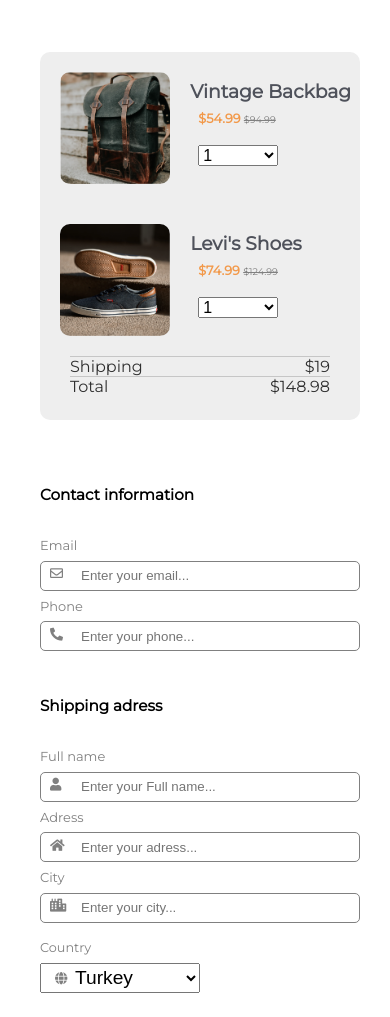
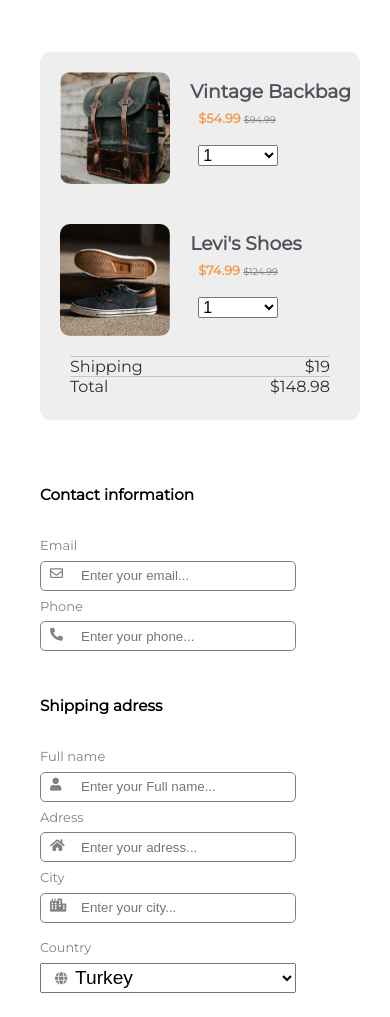
Before and after one commit to Rifatkazak/Checkout-form, a plain HTML site: page index.html in a window 390 px wide. Shown: the part 42-1059 px from the top of the page. Drawn offline with Linux system fonts and the light colour scheme.

Commit message:
new last

```diff
--- a/style.css
+++ b/style.css
@@ -249,10 +249,10 @@ i{
     }
     #email, #tel, #fname, #adress,
     #city, #postcode {
-        width: 20rem;
+        width: 16rem;
     }
     #country {
-        width: 10rem;
+        width: 16rem;
     }
     .info {
         font-size: 0.5rem;
```
